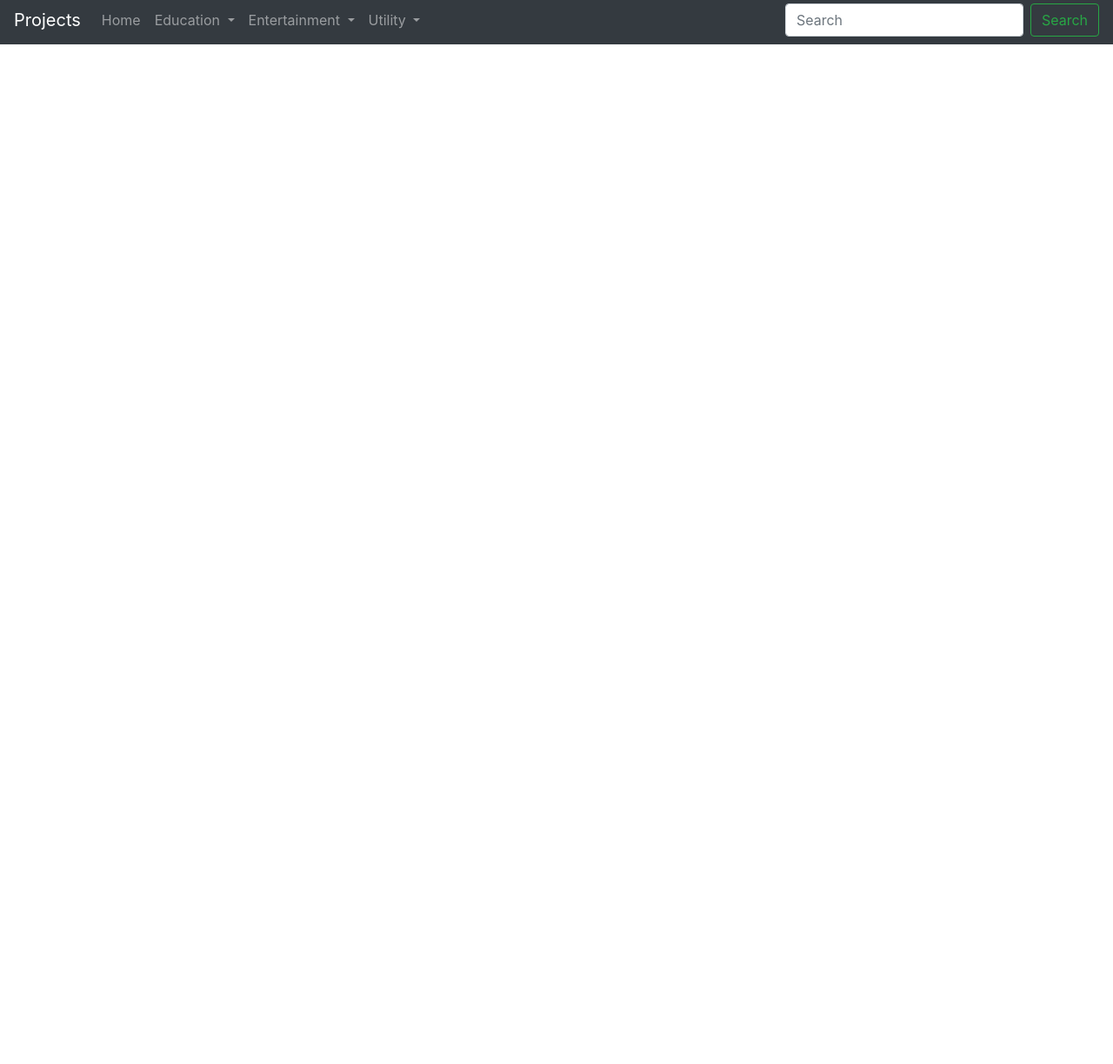
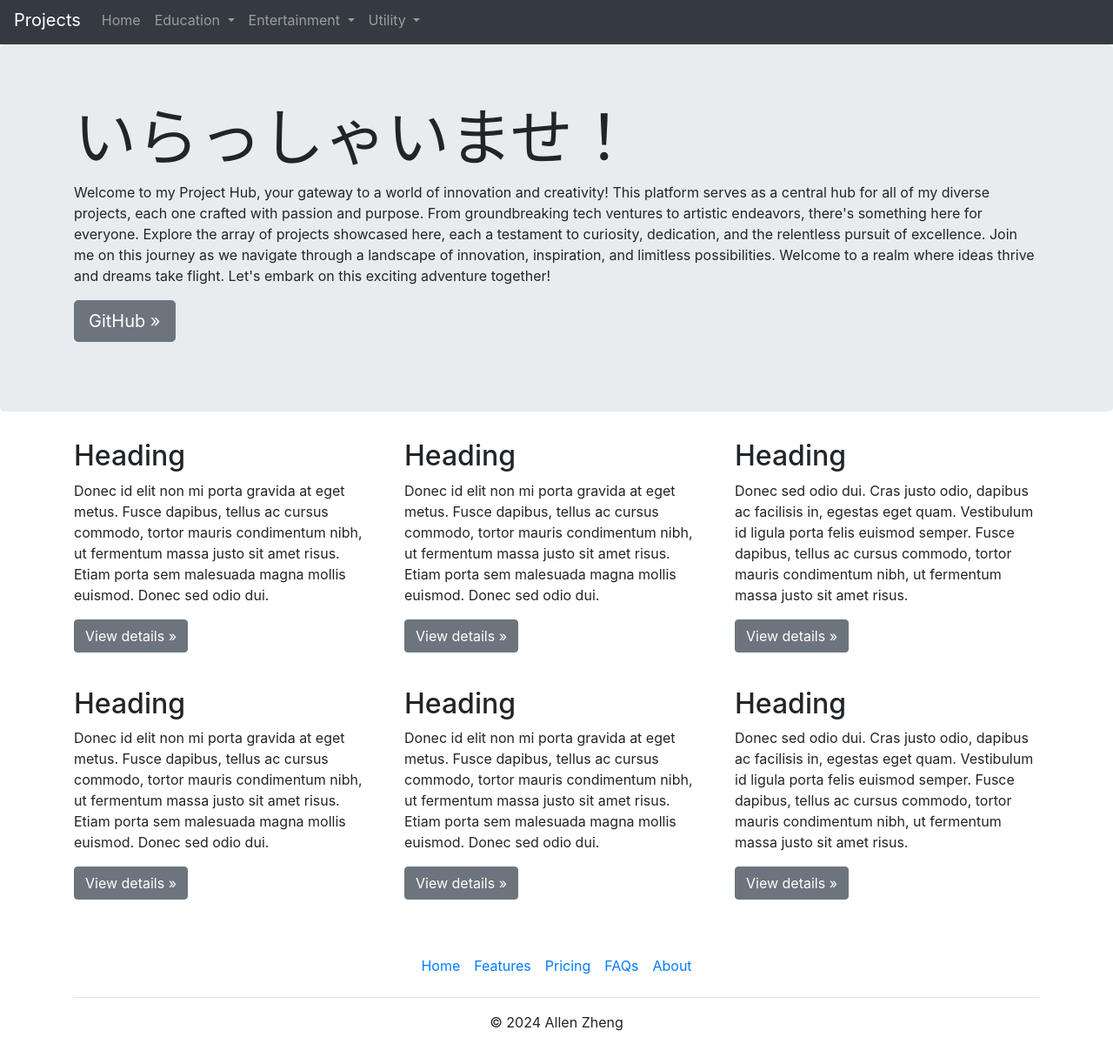
Before and after one commit to zhenga8533/projects, a plain HTML site: page index.html in a window 1280 px wide. Shown: the part 5-1228 px from the top of the page at 87% size. Before the commit the page ends 800 px from the top, so only its background shows below. Drawn offline with nearby package versions, Linux system fonts and the light colour scheme.

Commit message:
generated default home page

```diff
--- a/index.html
+++ b/index.html
@@ -11,6 +11,7 @@
     <link rel="stylesheet" href="styles.css">
 </head>
 <body>
+    <!-- Header -->
     <header>
         <nav class="navbar navbar-expand-lg navbar-dark bg-dark">
             <a class="navbar-brand" href="#">Projects</a>
@@ -28,10 +29,11 @@
                             Education
                         </a>
                         <div class="dropdown-menu" aria-labelledby="navbarDropdown">
-                            <a class="dropdown-item" href="https://github.com/zhenga8533/Software-1-Projects" target="_blank">Software 1</a>
-                            <a class="dropdown-item" href="https://github.com/zhenga8533/Software-2-Projects" target="_blank">Software 2</a>
-                            <a class="dropdown-item" href="https://github.com/zhenga8533/Systems-1-Projects" target="_blank">Systems 1</a>
-                            <a class="dropdown-item" href="https://github.com/zhenga8533/Systems-2-Projects" target="_blank">Systems 2</a>
+                            <a class="dropdown-item" href="https://github.com/zhenga8533/Software-1-Projects" target="_blank">CSE 2221: Software I</a>
+                            <a class="dropdown-item" href="https://github.com/zhenga8533/Software-2-Projects" target="_blank">CSE 2231: Software II</a>
+                            <a class="dropdown-item" href="https://github.com/zhenga8533/Systems-1-Projects" target="_blank">CSE 2421: Systems I</a>
+                            <a class="dropdown-item" href="https://github.com/zhenga8533/Systems-2-Projects" target="_blank">CSE 2431: Systems II</a>
+                            <a class="dropdown-item" href="https://zhenga8533.github.io/cipher/" target="_blank">LING 3801: Ciphers</a>
                         </div>
                     </li>
                     <li class="nav-item dropdown">
@@ -39,7 +41,7 @@
                             Entertainment
                         </a>
                         <div class="dropdown-menu" aria-labelledby="navbarDropdown">
-                            <a class="dropdown-item" href="https://zhenga8533.github.io/set/" target="_blank">Set</a>
+                            <a class="dropdown-item" href="https://zhenga8533.github.io/set/" target="_blank">Set (Card Game)</a>
                             <a class="dropdown-item" href="https://zhenga8533.github.io/VolcAddons/" target="_blank">VolcAddons</a>
                         </div>
                     </li>
@@ -48,20 +50,81 @@
                             Utility
                         </a>
                         <div class="dropdown-menu" aria-labelledby="navbarDropdown">
-                            <a class="dropdown-item" href="https://zhenga8533.github.io/cipher/" target="_blank">Cipher</a>
+                            <a class="dropdown-item" href="https://github.com/zhenga8533/HSB-Economy-API" target="_blank">HSB API</a>
+                            <a class="dropdown-item" href="https://nitrackeer.onrender.com" target="_blank">Nitrackeer</a>
                         </div>
                     </li>
                 </ul>
-                <form class="form-inline my-2 my-lg-0">
-                    <input class="form-control mr-sm-2" type="search" placeholder="Search" aria-label="Search">
-                    <button class="btn btn-outline-success my-2 my-sm-0" type="submit">Search</button>
-                </form>
             </div>
         </nav>
     </header>
 
-    <footer>
+    <!-- Main Cards -->
+    <main role="main">
+        <div class="jumbotron">
+            <div class="container">
+                <h1 class="display-3">いらっしゃいませ！</h1>
+                <p>
+                    Welcome to my Project Hub, your gateway to a world of innovation and creativity!
+                    This platform serves as a central hub for all of my diverse projects, each one crafted with passion and purpose.
+                    From groundbreaking tech ventures to artistic endeavors, there's something here for everyone.
+                    Explore the array of projects showcased here, each a testament to curiosity, dedication, and the relentless pursuit of excellence.
+                    Join me on this journey as we navigate through a landscape of innovation, inspiration, and limitless possibilities.
+                    Welcome to a realm where ideas thrive and dreams take flight. Let's embark on this exciting adventure together!
+                </p>
+                <p><a class="btn btn-secondary btn-lg" href="https://github.com/zhenga8533" target="_blank" role="button">GitHub »</a></p>
+            </div>
+        </div>
 
+        <div class="container">
+            <div class="row">
+                <div class="col-md-4">
+                <h2>Heading</h2>
+                <p>Donec id elit non mi porta gravida at eget metus. Fusce dapibus, tellus ac cursus commodo, tortor mauris condimentum nibh, ut fermentum massa justo sit amet risus. Etiam porta sem malesuada magna mollis euismod. Donec sed odio dui. </p>
+                <p><a class="btn btn-secondary" href="#" role="button">View details »</a></p>
+                </div>
+                <div class="col-md-4">
+                <h2>Heading</h2>
+                <p>Donec id elit non mi porta gravida at eget metus. Fusce dapibus, tellus ac cursus commodo, tortor mauris condimentum nibh, ut fermentum massa justo sit amet risus. Etiam porta sem malesuada magna mollis euismod. Donec sed odio dui. </p>
+                <p><a class="btn btn-secondary" href="#" role="button">View details »</a></p>
+                </div>
+                <div class="col-md-4">
+                <h2>Heading</h2>
+                <p>Donec sed odio dui. Cras justo odio, dapibus ac facilisis in, egestas eget quam. Vestibulum id ligula porta felis euismod semper. Fusce dapibus, tellus ac cursus commodo, tortor mauris condimentum nibh, ut fermentum massa justo sit amet risus.</p>
+                <p><a class="btn btn-secondary" href="#" role="button">View details »</a></p>
+                </div>
+            </div>
+            <br/>
+            <div class="row">
+                <div class="col-md-4">
+                <h2>Heading</h2>
+                <p>Donec id elit non mi porta gravida at eget metus. Fusce dapibus, tellus ac cursus commodo, tortor mauris condimentum nibh, ut fermentum massa justo sit amet risus. Etiam porta sem malesuada magna mollis euismod. Donec sed odio dui. </p>
+                <p><a class="btn btn-secondary" href="#" role="button">View details »</a></p>
+                </div>
+                <div class="col-md-4">
+                <h2>Heading</h2>
+                <p>Donec id elit non mi porta gravida at eget metus. Fusce dapibus, tellus ac cursus commodo, tortor mauris condimentum nibh, ut fermentum massa justo sit amet risus. Etiam porta sem malesuada magna mollis euismod. Donec sed odio dui. </p>
+                <p><a class="btn btn-secondary" href="#" role="button">View details »</a></p>
+                </div>
+                <div class="col-md-4">
+                <h2>Heading</h2>
+                <p>Donec sed odio dui. Cras justo odio, dapibus ac facilisis in, egestas eget quam. Vestibulum id ligula porta felis euismod semper. Fusce dapibus, tellus ac cursus commodo, tortor mauris condimentum nibh, ut fermentum massa justo sit amet risus.</p>
+                <p><a class="btn btn-secondary" href="#" role="button">View details »</a></p>
+                </div>
+            </div>
+        </div>
+    </main>
+
+    <!-- Footer -->
+    <footer class="container py-3 my-4">
+        <ul class="nav justify-content-center border-bottom pb-3 mb-3">
+            <li class="nav-item"><a href="#" class="nav-link px-2 text-body-secondary">Home</a></li>
+            <li class="nav-item"><a href="#" class="nav-link px-2 text-body-secondary">Features</a></li>
+            <li class="nav-item"><a href="#" class="nav-link px-2 text-body-secondary">Pricing</a></li>
+            <li class="nav-item"><a href="#" class="nav-link px-2 text-body-secondary">FAQs</a></li>
+            <li class="nav-item"><a href="#" class="nav-link px-2 text-body-secondary">About</a></li>
+        </ul>
+        <p class="text-center text-body-secondary">© 2024 Allen Zheng</p>
     </footer>
 
     <!-- Bootstrap JS -->
```
